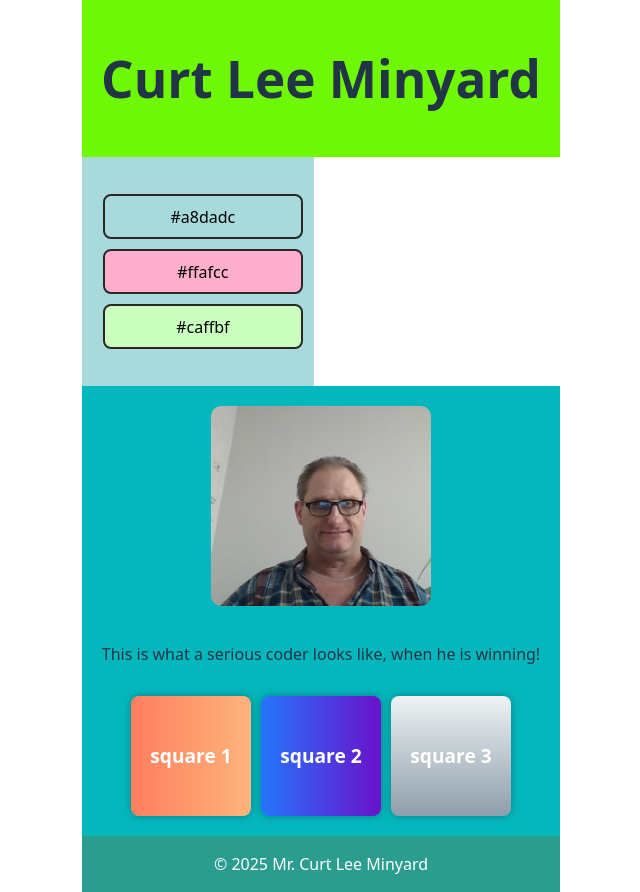
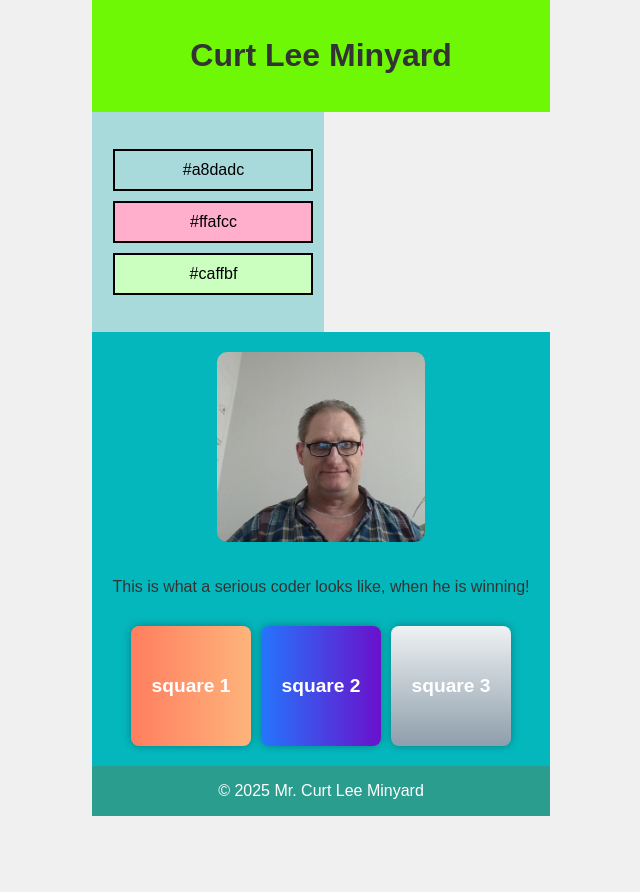
Before and after one commit to minyardcurt/myFirstReactApp, a React (Vite) app: page / in a window 1280 px wide. Shown: the whole page, without its empty margins (319-959 px from the left). After the commit the page ends 816 px from the top, so only its background shows below. Built offline with nearby package versions, Linux system fonts and the light colour scheme.

Commit message:
Update index.css

```diff
--- a/src/index.css
+++ b/src/index.css
@@ -1,69 +1,35 @@
-:root {
-  font-family: system-ui, Avenir, Helvetica, Arial, sans-serif;
-  line-height: 1.5;
-  font-weight: 400;
-
-  color-scheme: light dark;
-  color: rgba(255, 255, 255, 0.87);
-  background-color: #242424;
-
-  font-synthesis: none;
-  text-rendering: optimizeLegibility;
-  -webkit-font-smoothing: antialiased;
-  -moz-osx-font-smoothing: grayscale;
+body {
+  margin: 0;
+  font-family: Arial, sans-serif;
+  background-color: #f0f0f0;
+  color: #333;
+  display: flex;
+  justify-content: center;
+  align-items: center;
+  min-height: 100vh;
 }
 
 a {
-  font-weight: 500;
-  color: #646cff;
-  text-decoration: inherit;
-}
-a:hover {
-  color: #535bf2;
+  color: blue;
+  text-decoration: none;
 }
 
-body {
-  margin: 0;
-  display: flex;
-  min-width: 320px;
-  min-height: 100vh;
-    justify-content: center;
-  align-items: center;
+a:hover {
+  color: darkblue;
 }
 
 h1 {
-  font-size: 3.2em;
-  line-height: 1.1;
+  font-size: 2em;
 }
 
 button {
-  border-radius: 8px;
-  border: 2px solid rgb(43, 39, 39);
-  padding: 0.6em 1.2em;
-  font-size: 1em;
-  font-weight: 500;
-  font-family: inherit;
-  background-color: #1a1a1a;
+  padding: 10px 20px;
+  font-size: 16px;
+  border: 2px solid black;
+  background-color: white;
   cursor: pointer;
-  transition: border-color 0.25s;
-}
-button:hover {
-  border-color: #646cff;
-}
-button:focus,
-button:focus-visible {
-  outline: 4px auto -webkit-focus-ring-color;
 }
 
-@media (prefers-color-scheme: light) {
-  :root {
-    color: #213547;
-    background-color: #ffffff;
-  }
-  a:hover {
-    color: #747bff;
-  }
-  button {
-    background-color: #f9f9f9;
-  }
+button:hover {
+  background-color: lightgray;
 }
```
